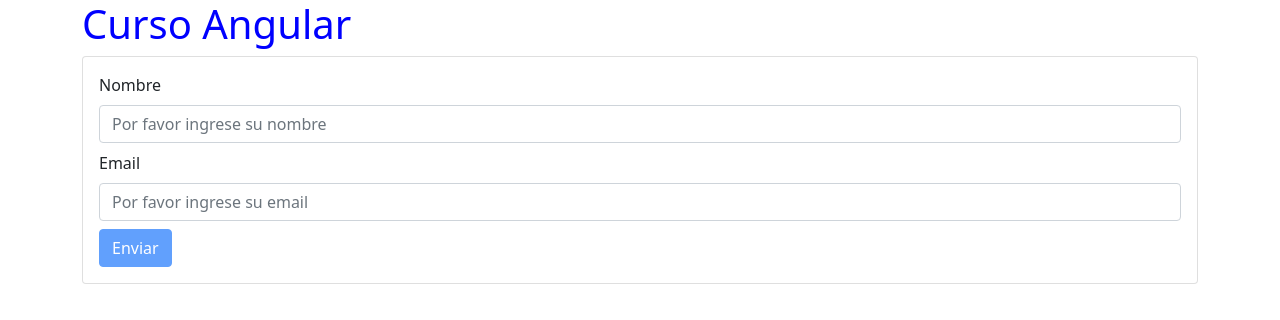
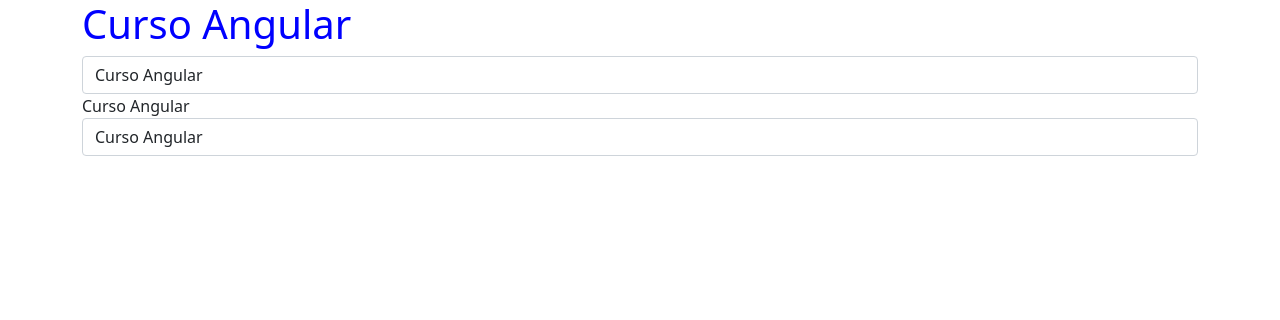
Before and after one commit to Oriojas/angular_curso, an Angular app: page / in a window 1280 px wide. Shown: the top 320 px of the page. Built offline with nearby package versions, Linux system fonts and the light colour scheme.

Commit message:
feat: communication dad children

```diff
--- a/src/app/app.component.html
+++ b/src/app/app.component.html
@@ -1,6 +1,8 @@
 <div class="container">
     <h1>{{ title }}</h1>
 
-    <app-formulario3></app-formulario3>
+    <input type="text" class="form-control" [(ngModel)]="title">
+
+    <app-children [title]="title"></app-children>
 
 </div>
--- a/src/app/app.module.ts
+++ b/src/app/app.module.ts
@@ -11,6 +11,7 @@ import { Formulario2Component } from './formulario2/formulario2.component';
 import { FormsModule } from '@angular/forms';
 import { ReactiveFormsModule } from '@angular/forms';
 import { Formulario3Component } from './formulario3/formulario3.component';
+import { ChildrenComponent } from './children/children.component';
 
 
 @NgModule({
@@ -23,6 +24,7 @@ import { Formulario3Component } from './formulario3/formulario3.component';
     SwitchComponent,
     Formulario2Component,
     Formulario3Component,
+    ChildrenComponent,
   ],
   imports: [
     BrowserModule,
--- /dev/null
+++ b/src/app/children/children.component.html
@@ -0,0 +1,3 @@
+{{ title }}
+
+<input type="text" class="form-control" [(ngModel)]="title">
```
Also changed, not shown: src/app/children/children.component.ts (added, +10 -0 lines), src/app/children/children.component.css (added), 2 other files (tests, documents, lock files or other folders).
